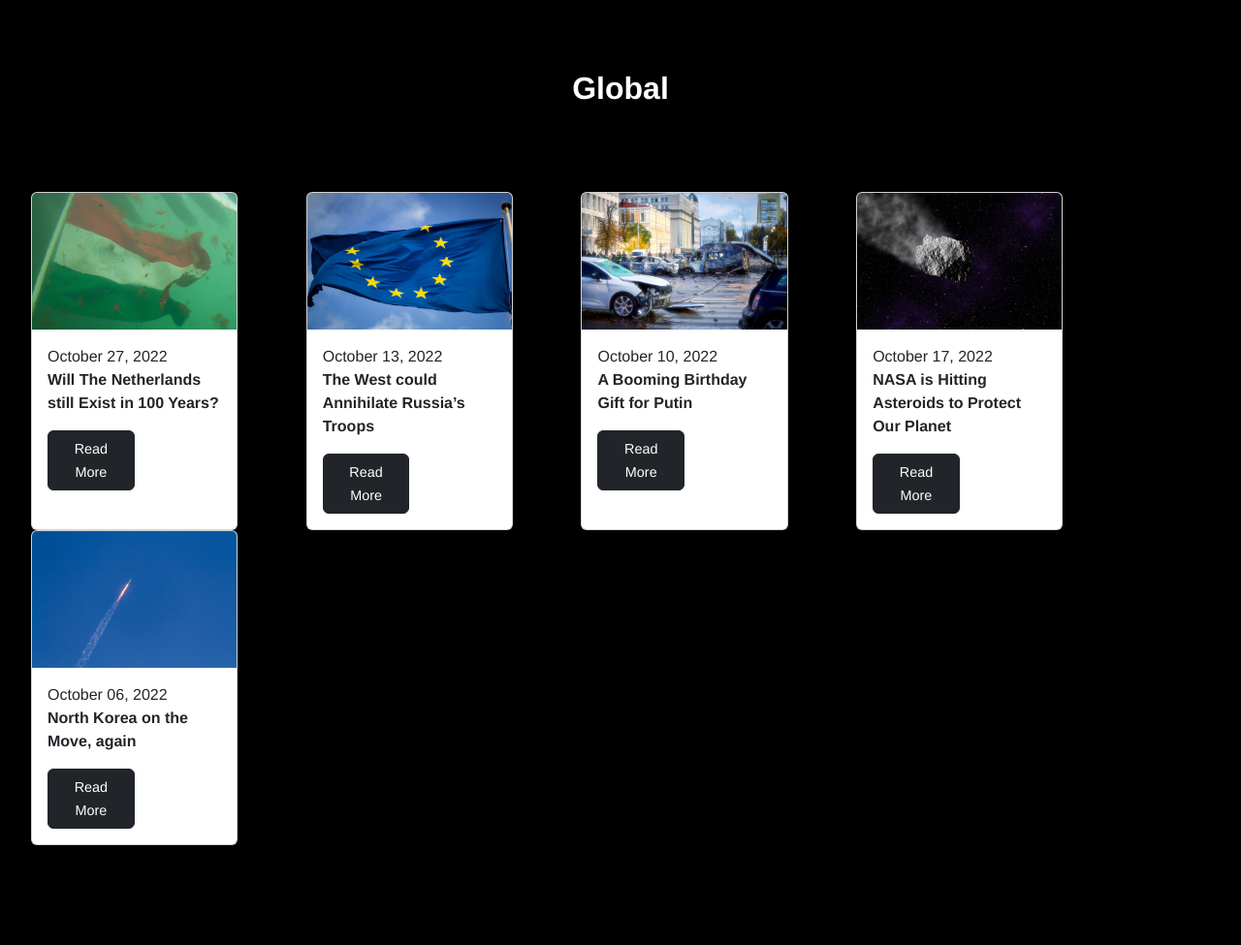
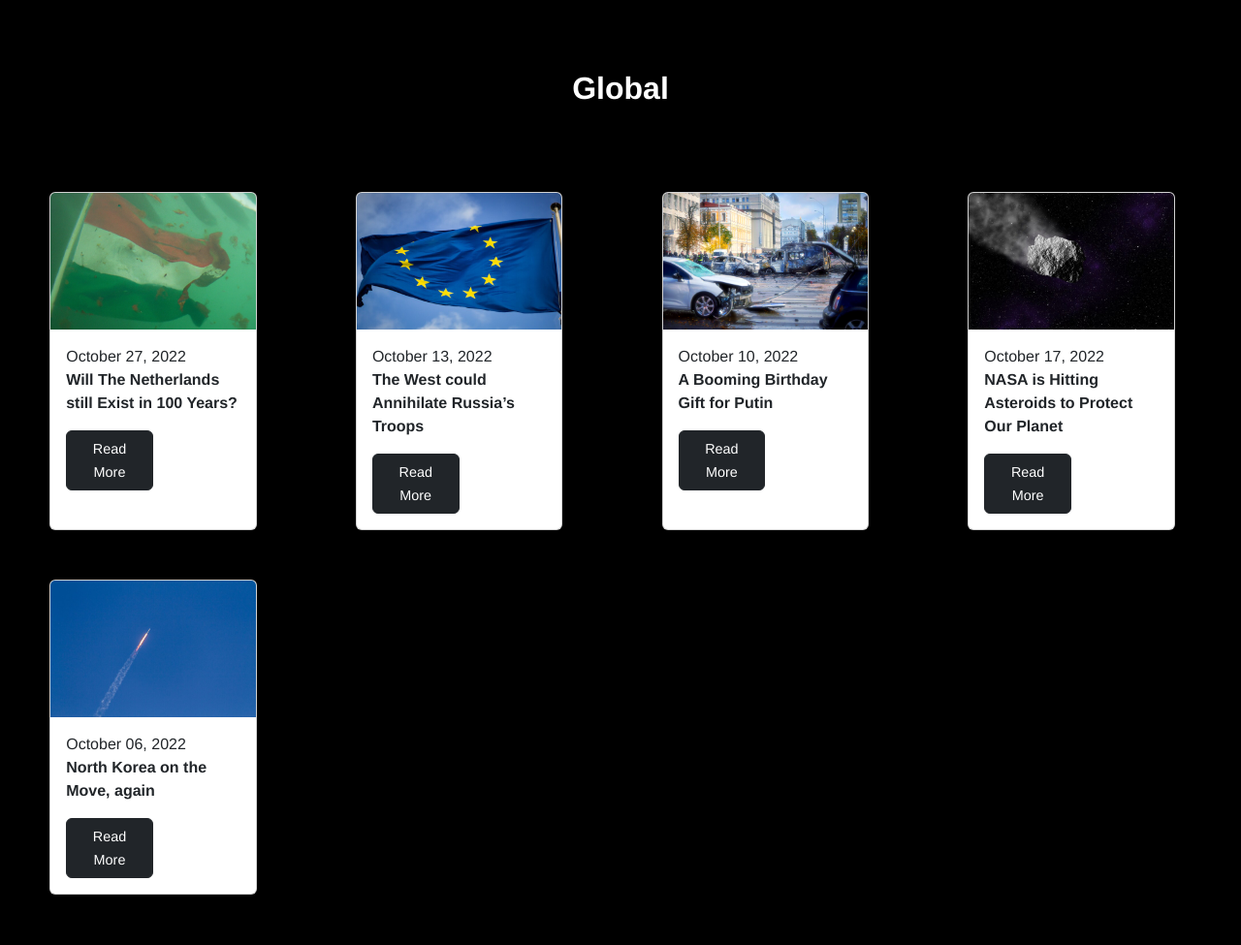
Before and after one commit to abdulmoiez876/Web-Engineering_3, a PHP site: page /global.php in a window 1280 px wide. Shown: the part 56-1031 px from the top of the page at 97% size. Before the commit the page ends 928 px from the top, so only its background shows below. Run offline with PHP 8.4, Linux system fonts and the light colour scheme; data comes from the database, SQL or seed files in the repository.

Commit message:
NEWS Website with Backend - Assignment 3 - Web Engineering

```diff
--- a/global.php
+++ b/global.php
@@ -33,12 +33,13 @@ include './config.php';
     }
 
     .oc-cat {
-      gap: 3%;
+      gap: 4%;
       margin-top: 5%;
     }
 
     .c1 {
-      margin-left: 2.5%;
+      margin-left: 4%;
+      margin-bottom:4%;
     }
 
     .c-heading {
@@ -121,42 +122,6 @@ include './config.php';
       <?php
       }
       ?>
-
-      <!-- <div class="card col-md-2">
-        <img src="./imgs/3.jpg" class="card-img-top" alt="movies-img">
-        <div class="card-body">
-          <span>October 13, 2022</span>
-          <p class="text-dark"><b>The West could Annihilate Russia’s Troops</b></p>
-          <span><a class="btn btn-read btn-dark" href="#"><small class="read-more">Read More</small></a></span>
-        </div>
-      </div>
-
-      <div class="card col-md-2">
-        <img src="./imgs/content3.png" class="card-img-top" alt="movies-img">
-        <div class="card-body">
-          <span>October 10, 2022</span>
-          <p class="text-dark"><b>A Booming Birthday Gift for Putin</b></p>
-          <span><a class="btn btn-read btn-dark" href="#"><small class="read-more">Read More</small></a></span>
-        </div>
-      </div>
-
-      <div class="card col-md-2">
-        <img src="./imgs/1.jpg" class="card-img-top" alt="space-img">
-        <div class="card-body">
-          <span>October 17, 2022</span>
-          <p class="text-dark"><b>NASA is Hitting Asteroids to Protect Our Planet</b></p>
-          <span><a class="btn btn-read btn-dark" href="#"><small class="read-more">Read More</small></a></span>
-        </div>
-      </div>
-
-      <div class="card col-md-2">
-        <img src="./imgs/2.jpg" class="card-img-top" alt="space-img">
-        <div class="card-body">
-          <span>October 06, 2022</span>
-          <p class="text-dark"><b>North Korea on the Move, again</b></p>
-          <span><a class="btn btn-read btn-dark" href="#"><small class="read-more">Read More</small></a></span>
-        </div>
-      </div> -->
     </div>
   </main>
 
```
